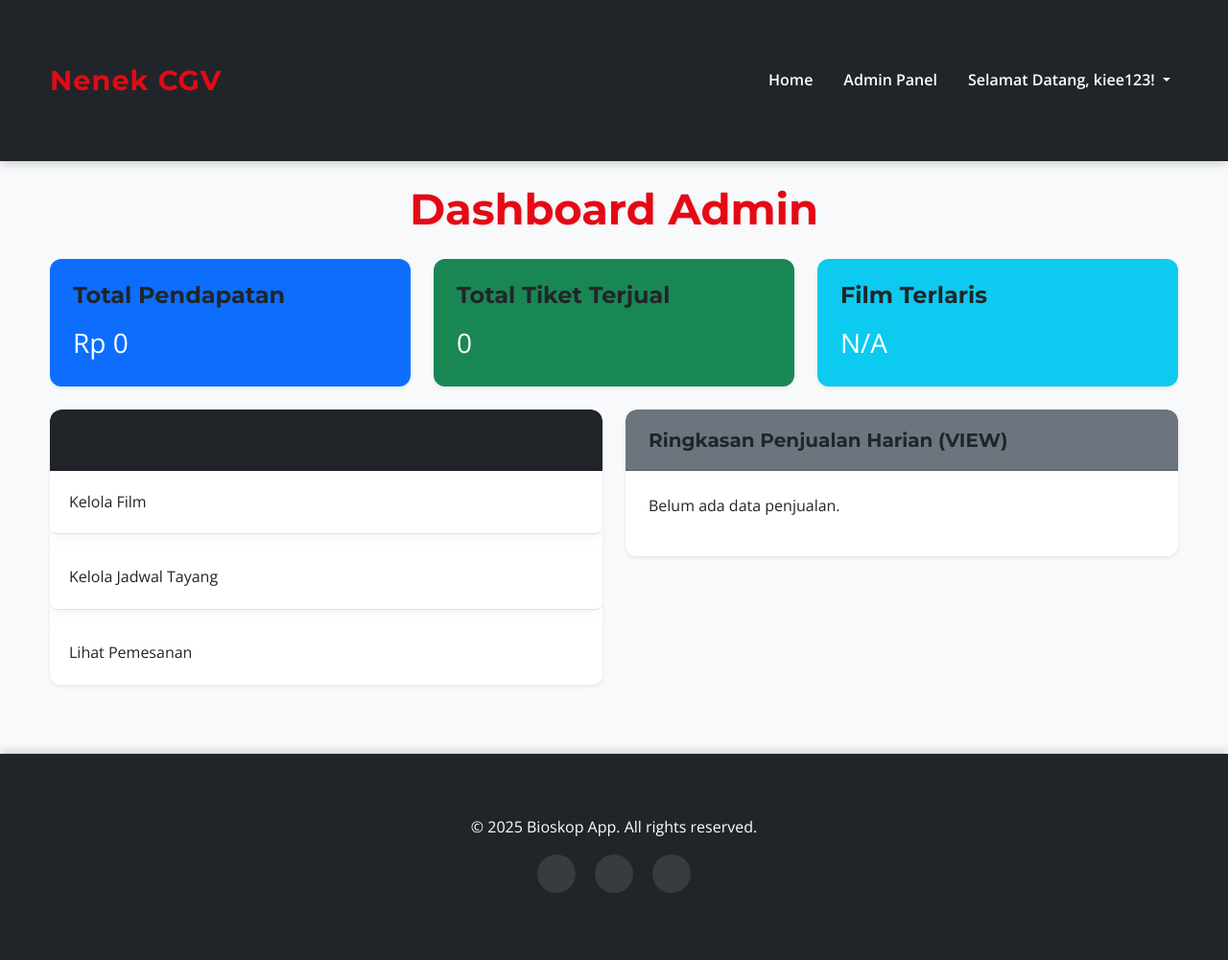
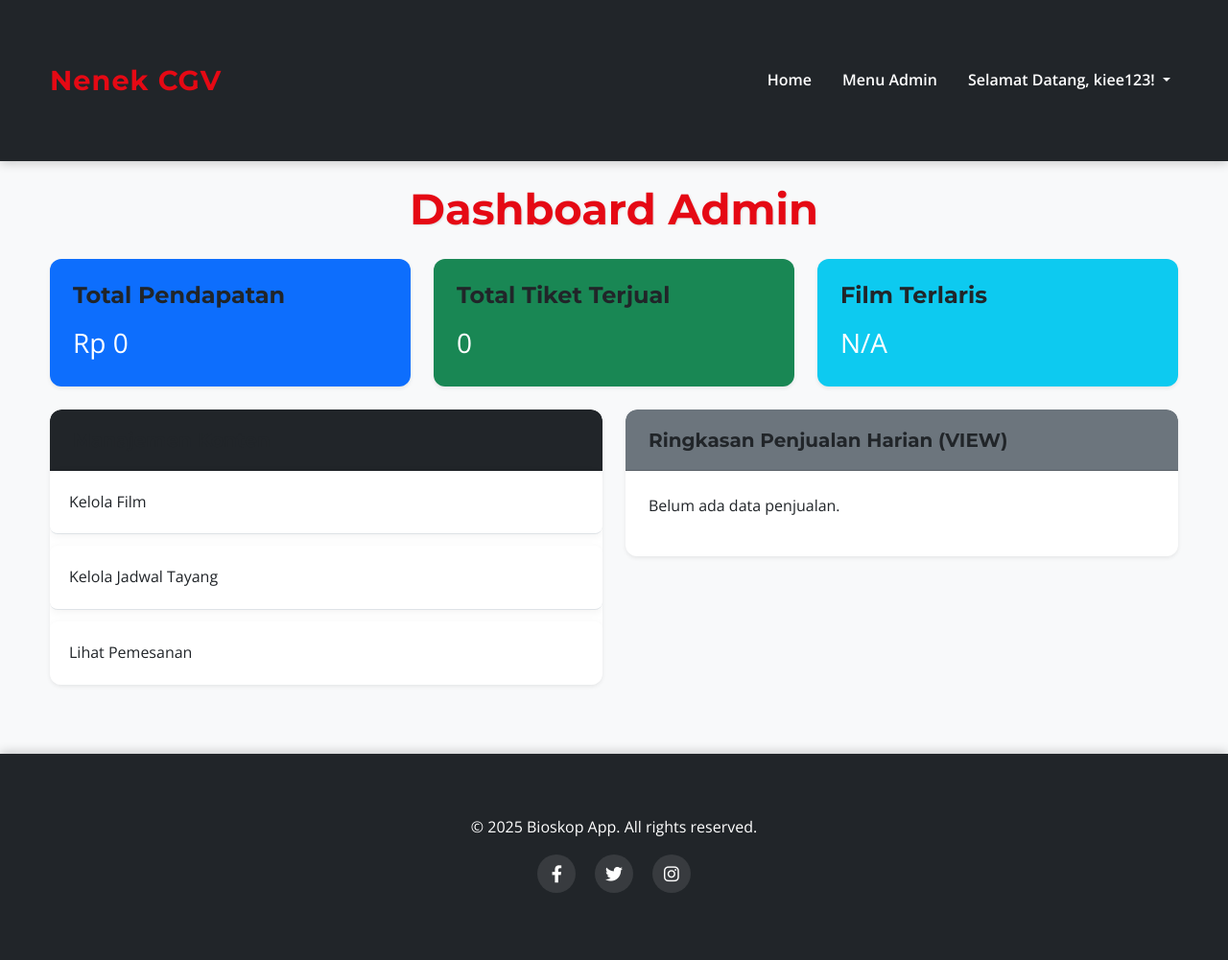
Before and after one commit to Peoceoeflfe/Kelompok9_PenjualanTiketBioskop, a PHP site: page /admin/index.php in a window 1280 px wide. Shown: the whole page at 96% size. After the commit the page ends 931 px from the top, so only its background shows below. Run offline with PHP 8.4, Linux system fonts and the light colour scheme; a user stored in the database is signed in; data comes from the database, SQL or seed files in the repository; data that the repository does not hold is empty.

Commit message:
header.php

```diff
--- a/bioskop_app/includes/header.php
+++ b/bioskop_app/includes/header.php
@@ -16,6 +16,7 @@
     <meta charset="UTF-8">
     <meta name="viewport" content="width=device-width, initial-scale=1.0">
     <title>Bioskop App</title>
+    <link rel="stylesheet" href="https://cdnjs.cloudflare.com/ajax/libs/font-awesome/6.0.0-beta3/css/all.min.css">
     <link href="https://cdn.jsdelivr.net/npm/bootstrap@5.3.0/dist/css/bootstrap.min.css" rel="stylesheet">
     <link rel="stylesheet" href="/bioskop_app/css/style.css">
 </head>
@@ -34,7 +35,7 @@
                     <?php if (isset($_SESSION['user_id'])): ?>
                         <?php if (isset($_SESSION['role']) && $_SESSION['role'] === 'admin'): ?>
                             <li class="nav-item">
-                                <a class="nav-link" href="/bioskop_app/admin/">Admin Panel</a>
+                                <a class="nav-link" href="/bioskop_app/admin/">Menu Admin</a>
                             </li>
                         <?php endif; ?>
                         <li class="nav-item dropdown">
```
